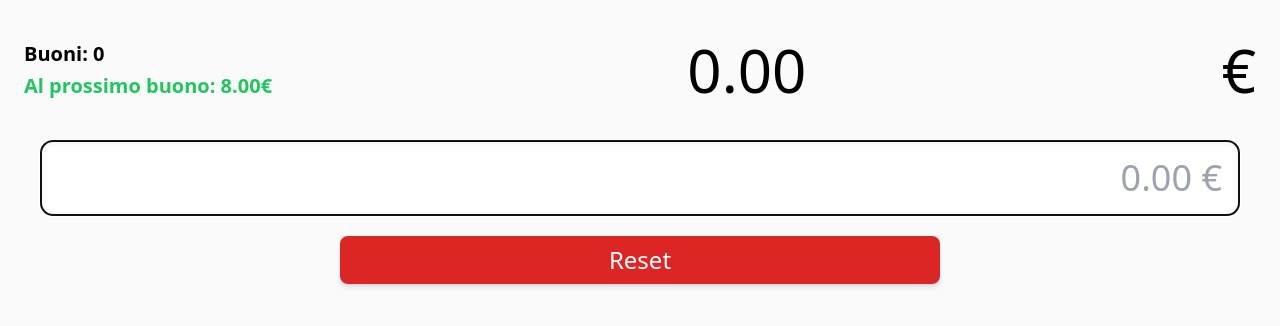
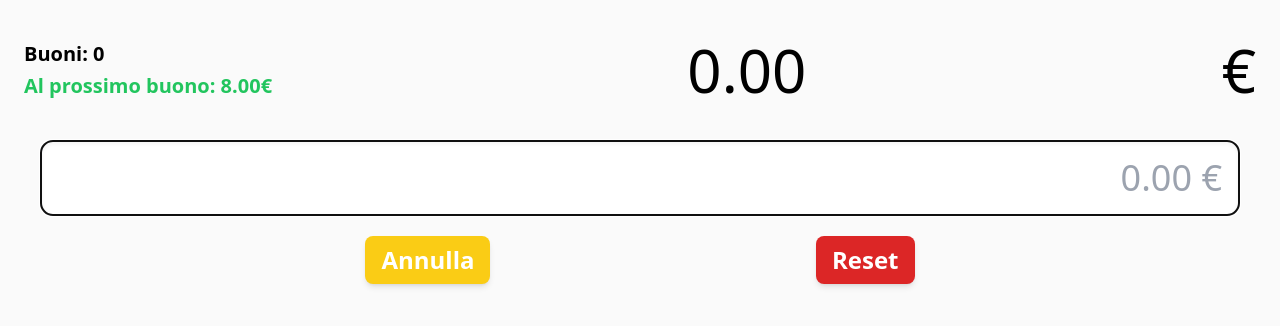
Before and after one commit to andrea-dam/app-spesa, a Vue app: page / in a window 1280 px wide. Shown: the top 326 px of the page. Built offline with nearby package versions, Linux system fonts and the light colour scheme.

Commit message:
Implementato undo

```diff
--- a/src/App.vue
+++ b/src/App.vue
@@ -17,14 +17,17 @@
                 placeholder="0.00 €"
                 class="rounded-xl border-2 p-4 text-end text-4xl text-neutral-950 shadow-inner" />
 
-            <button class="mt-5 w-1/2 self-center rounded-lg bg-red-600 py-2 text-2xl text-white shadow-md" type="reset">Reset</button>
+            <div class="mt-5 flex w-full justify-evenly text-2xl font-semibold text-white">
+                <button type="button" class="rounded-lg bg-yellow-400 px-4 py-2 shadow-md" @click="undo">Annulla</button>
+                <button class="rounded-lg bg-red-600 px-4 py-2 shadow-md" type="reset">Reset</button>
+            </div>
         </form>
     </main>
 </template>
 
 <script setup>
 import { ref, onMounted, computed } from "vue";
-import { computedEager } from "@vueuse/core";
+import { computedEager, useRefHistory } from "@vueuse/core";
 
 const newItem = ref();
 const result = ref(0);
@@ -42,8 +45,8 @@ const coloreSpreco = computed(() => {
     if (spreco.value > 0 && spreco.value <= 1) return "text-red-500";
 });
 
-// const { history, undo, redo } = useRefHistory(result);
-// console.log(history.value);
+const { undo } = useRefHistory(result);
+
 const addItem = () => {
     result.value += newItem.value;
     newItem.value = null;
```
